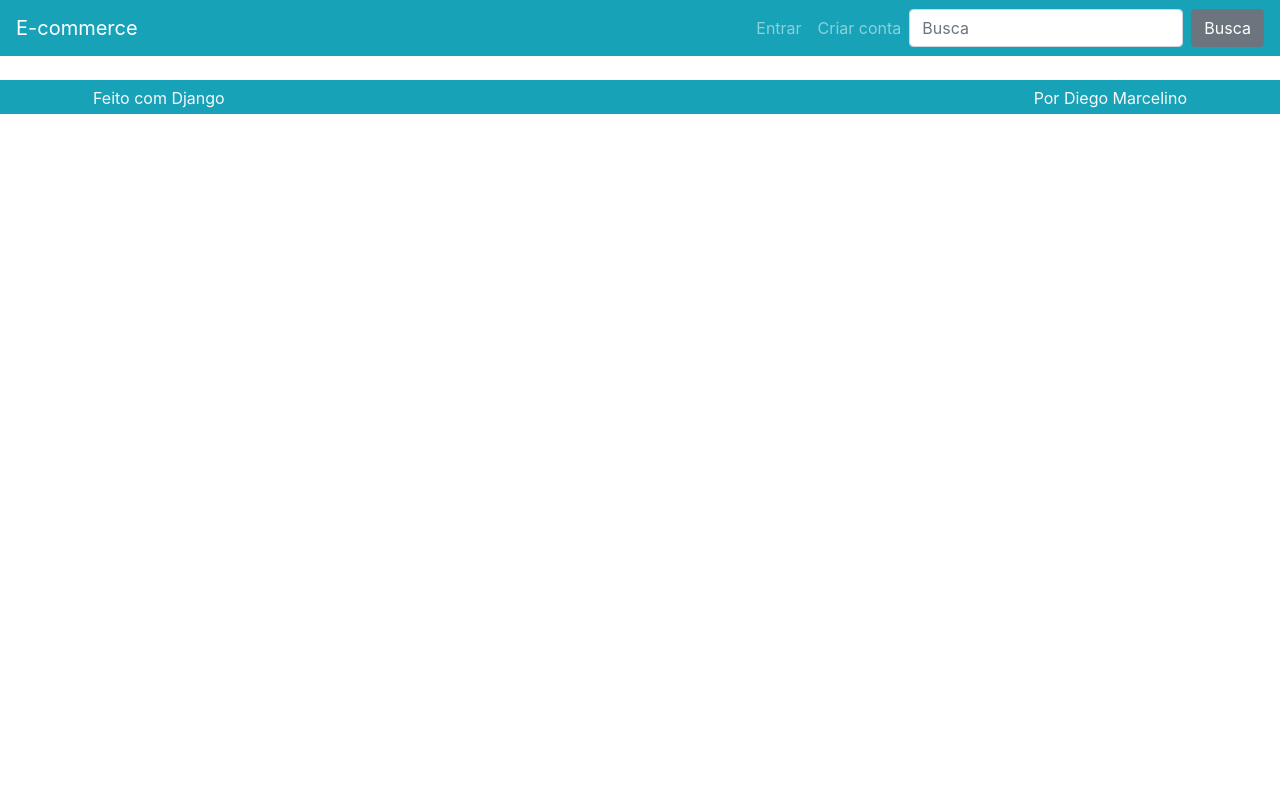
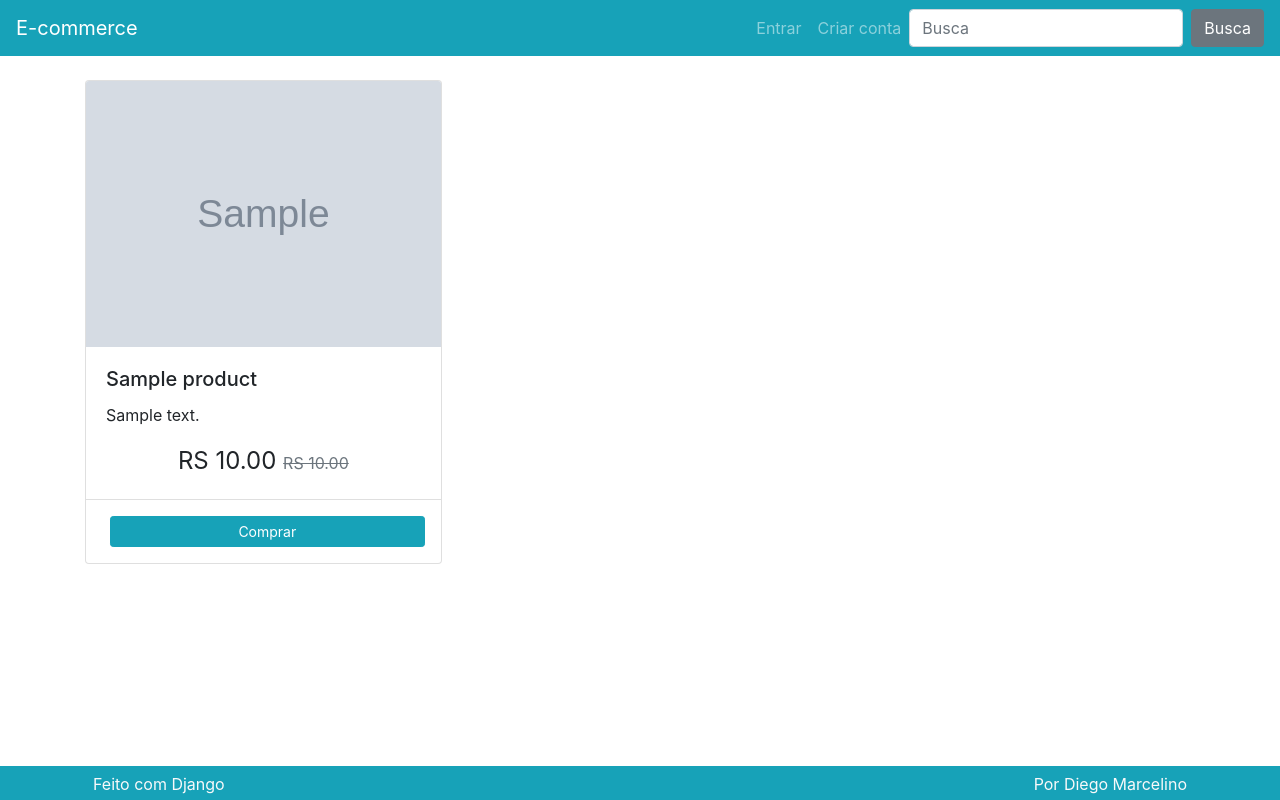
Before and after one commit to diegomarcelino92/python-django-ecommerce, a Django app: page / in a window 1280 px wide. Run offline with Django 4.2, Linux system fonts and the light colour scheme; tables that the repository leaves empty hold one stand-in row (values such as "Sample post"); grey boxes marked "Sample" are stand-in pictures; some libraries are stand-ins or nearby versions.

Commit message:
feat: adding product list
- adding pagination template
- adding custom css
- adding method on view to format money

```diff
--- a/products/models.py
+++ b/products/models.py
@@ -43,6 +43,15 @@ class Product(models.Model):
         if self.image:
             self.resize_image()
 
+    def get_price(self):
+        return self.__to_money(self.price)
+
+    def get_price_promo(self):
+        return self.__to_money(self.price_promo)
+
+    def __to_money(self, money):
+        return f'RS {money:,.2f}'
+
     def __str__(self):
         return str(self.name)
 
--- a/products/templates/list.html
+++ /dev/null
@@ -1,4 +0,0 @@
-{% extends "base.html" %} {% block content %}
-<h1>Home</h1>
-<p>Welcome to the home page!</p>
-{% endblock %}
--- /dev/null
+++ b/products/templates/product_list.html
@@ -0,0 +1,44 @@
+{% extends "base.html" %}
+{% block content %}
+<div class="row">
+  <div class="col-lg-12">
+    <div class="card-columns">
+      {% for product in products %}
+      <div class="card">
+        {% if product.image %}
+        <a href="{% url 'products:detail' product.slug %}">
+          <img
+            class="card-img-top"
+            src="{{ product.image.url }}"
+            alt="{{ product.name }}"
+          />
+        </a>
+        {% endif %}
+        <div class="card-body">
+          <h5 class="card-title">{{ product.name }}</h5>
+          <p class="card-text">{{ product.description_short }}</p>
+          <div class="container product-price-block text-center">
+            {% if product.price_promo %}
+            <span class="product-price">{{ product.get_price_promo }}</span>
+            <span class="product-old-price text-muted"
+              >{{ product.get_price }}</span
+            >
+            {% else %}
+            <span class="product-price">{{ product.get_price }}</span>
+            {% endif %}
+          </div>
+        </div>
+        <div
+          class="card-footer bg-transparent border-top-light-custom text-center"
+        >
+          <a href="post.html" class="btn btn-primary btn-sm m-1 btn-block">
+            <i class="fa fa-shopping-cart" aria-hidden="true"></i>
+            Comprar
+          </a>
+        </div>
+      </div>
+      {% endfor %}
+    </div>
+  </div>
+</div>
+{% endblock %}
--- a/products/views.py
+++ b/products/views.py
@@ -1,5 +1,3 @@
-from django.http import HttpResponse
-from django.shortcuts import render
 from django.views import View
 from django.views.generic.list import ListView
 
@@ -8,10 +6,9 @@ from products.models import Product
 
 class ProductList(ListView):
     model = Product
-    template_name = 'list.html'
-
-    # def get(self, request):
-    #     return HttpResponse('List')
+    template_name = 'product_list.html'
+    context_object_name = 'products'
+    paginate_by = 1
 
 
 class ProductDetail(View):
--- a/project/urls.py
+++ b/project/urls.py
@@ -20,8 +20,11 @@ from django.contrib import admin
 from django.urls import include, path
 
 urlpatterns = [
+    # keep admin first
+    path('admin/', admin.site.urls),
+
+    # other apps
     path('', include('products.urls')),
     path('profile/', include('profiles.urls')),
     path('orders/', include('orders.urls')),
-    path('admin/', admin.site.urls),
 ] + static(settings.MEDIA_URL, document_root=settings.MEDIA_ROOT)
--- a/templates/base.html
+++ b/templates/base.html
@@ -2,14 +2,21 @@
 <html lang="pt-BR">
   <head>
     {% include 'partials/_head.html' %}
-    <title>{% block titulo %}{% endblock %}E-commerce</title>
+    <title>{% block title %}{% endblock %}E-commerce</title>
   </head>
 
   <body>
     {% include 'partials/_nav.html' %}
 
     <main class="container mt-4 mb-4">
-      {% include 'partials/_messages.html' %} {% block conteudo %}{% endblock %}
+
+      {% block content %}{% endblock %}
+
+      <div class="row mt-5">
+        <div class="col">{% include "partials/_pagination.html" %}</div>
+      </div>
+
+      {% include 'partials/_messages.html' %}
     </main>
 
     {% include 'partials/_footer.html' %}
--- a/templates/partials/_head.html
+++ b/templates/partials/_head.html
@@ -6,5 +6,5 @@
   content="width=device-width, initial-scale=1, shrink-to-fit=no"
 />
 
+<link rel="stylesheet" href="{% static '/css/custom.css'%}" />
 <link rel="stylesheet" href="{% static '/css/bootstrap.css'%}" />
-<link rel="stylesheet" href="{% static '/css/style.css'%}" />
--- /dev/null
+++ b/templates/static/css/custom.css
@@ -0,0 +1,96 @@
+body {
+  display: flex;
+  flex-direction: column;
+  height: 100vh;
+}
+
+main {
+  flex: 1 0 auto;
+}
+
+.product-price-block {
+  font-size: 1.5rem;
+}
+
+.product-price {
+  font-size: 1.5rem;
+}
+
+.product-old-price {
+  text-decoration: line-through;
+  font-size: 1rem;
+}
+
+.border-top-light-custom {
+  border-top: 1px solid rgba(0, 0, 0, 0.125);
+}
+
+@media (min-width: 34em) {
+  .card-columns {
+    -webkit-column-count: 2;
+    -moz-column-count: 2;
+    column-count: 2;
+  }
+}
+
+@media (min-width: 62em) {
+  .card-columns {
+    -webkit-column-count: 3;
+    -moz-column-count: 3;
+    column-count: 3;
+  }
+}
+
+ul.errorlist {
+  list-style-type: none;
+  margin: 5px 0;
+  padding: 0;
+  font-size: 13px;
+  color: red;
+  display: block;
+}
+
+ul.errorlist li {
+  display: block;
+  font-weight: bold;
+}
+
+/*
+@media (min-width: 48em) {
+    .card-columns {
+        -webkit-column-count: 3;
+        -moz-column-count: 3;
+        column-count: 3;
+    }
+}
+
+
+@media (min-width: 62em) {
+    .card-columns {
+        -webkit-column-count: 4;
+        -moz-column-count: 4;
+        column-count: 4;
+    }
+}
+
+@media (min-width: 75em) {
+    .card-columns {
+        -webkit-column-count: 5;
+        -moz-column-count: 5;
+        column-count: 5;
+    }
+}
+*/
+.form-group textarea {
+  width: 100%;
+}
+
+.nav-cart,
+.nav-cart a {
+  color: #fff;
+  text-decoration: none;
+}
+
+.cart-img {
+  max-width: 150px;
+}
```
Also changed, not shown: templates/partials/_pagination.html (added, +41 -0 lines).
